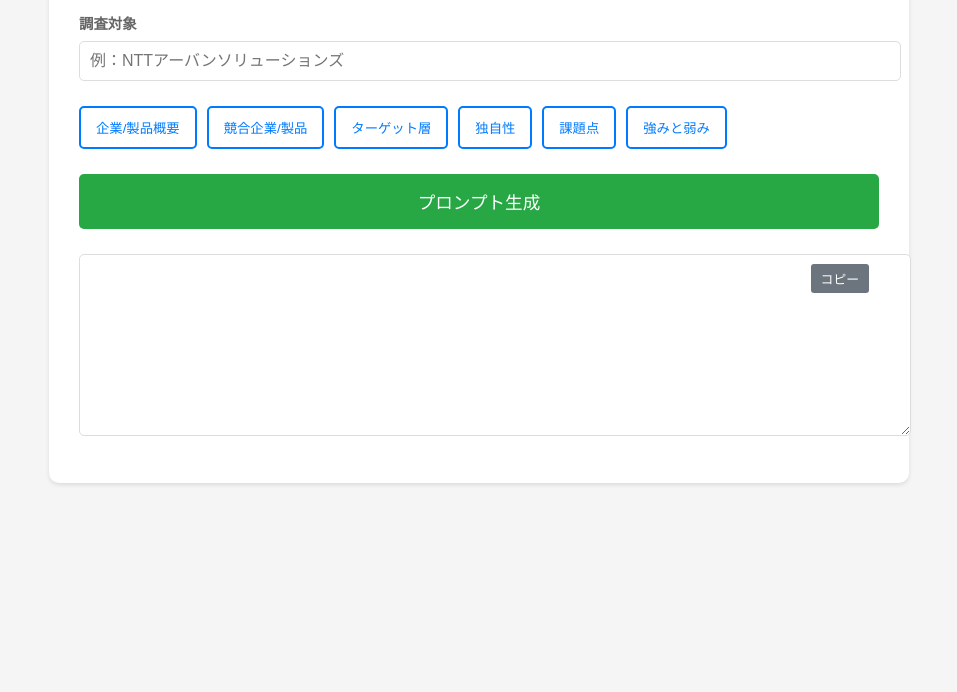
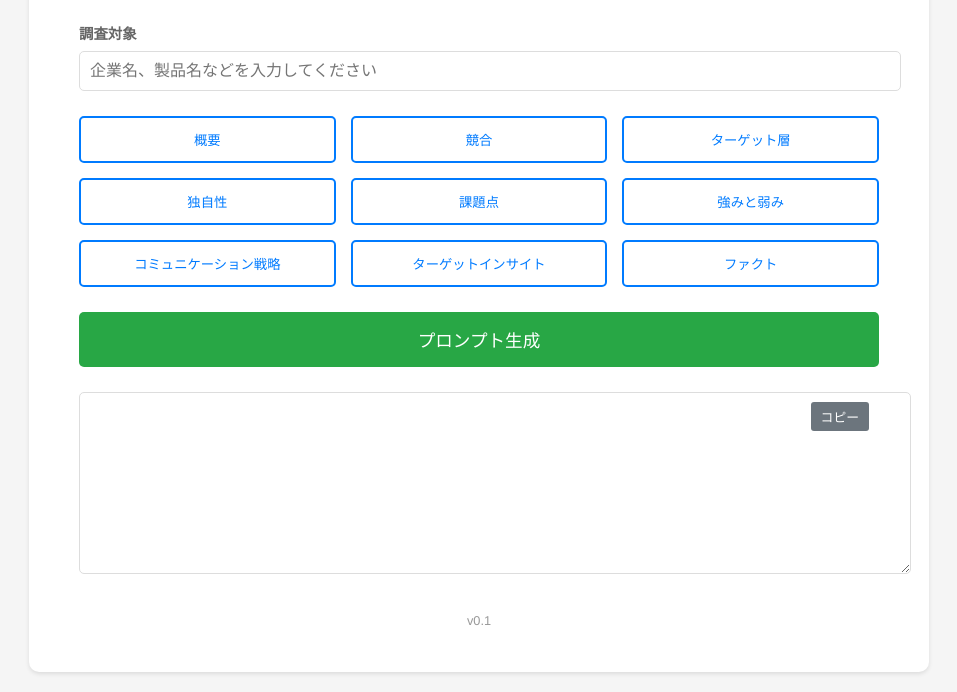
Before and after one commit to ykwe/prompt_alpha, a plain HTML site: page index.html in a window 1280 px wide. Shown: the part 140-832 px from the top of the page, without its empty margins (161-1118 px from the left). Before the commit the page ends 800 px from the top, so only its background shows below. Drawn offline with Linux system fonts and the light colour scheme.

Commit message:
UIの改善：パディング調整、ボタンレイアウト変更、編集可能なプロンプト、バージョン表示追加

```diff
--- a/index.html
+++ b/index.html
@@ -16,7 +16,7 @@
             max-width: 800px;
             margin: 0 auto;
             background-color: white;
-            padding: 30px;
+            padding: 40px 50px;
             border-radius: 10px;
             box-shadow: 0 2px 4px rgba(0,0,0,0.1);
         }
@@ -41,19 +41,21 @@
             font-size: 1em;
         }
         .button-group {
-            display: flex;
-            flex-wrap: wrap;
-            gap: 10px;
+            display: grid;
+            grid-template-columns: repeat(3, 1fr);
+            gap: 15px;
             margin-bottom: 25px;
         }
         .toggle-button {
-            padding: 10px 15px;
+            padding: 12px 15px;
             border: 2px solid #007bff;
             background-color: white;
             color: #007bff;
             border-radius: 5px;
             cursor: pointer;
             transition: all 0.3s ease;
+            width: 100%;
+            text-align: center;
         }
         .toggle-button.active {
             background-color: #007bff;
@@ -85,9 +87,10 @@
             border: 1px solid #ddd;
             border-radius: 5px;
             margin-bottom: 10px;
-            font-size: 0.9em;
+            font-size: 1.1em;
             line-height: 1.6;
             resize: vertical;
+            font-family: 'Monaco', 'Menlo', 'Ubuntu Mono', 'Consolas', monospace;
         }
         .copy-button {
             position: absolute;
@@ -104,6 +107,12 @@
         .copy-button:hover {
             background-color: #5a6268;
         }
+        .version {
+            text-align: center;
+            color: #999;
+            font-size: 0.8em;
+            margin-top: 20px;
+        }
     </style>
 </head>
 <body>
@@ -112,24 +121,29 @@
 
         <div class="input-section">
             <h2>調査対象</h2>
-            <input type="text" class="input-field" id="target" placeholder="例：NTTアーバンソリューションズ">
+            <input type="text" class="input-field" id="target" placeholder="企業名、製品名などを入力してください">
         </div>
 
         <div class="button-group">
-            <button class="toggle-button" data-type="企業/製品概要">企業/製品概要</button>
-            <button class="toggle-button" data-type="競合企業/製品">競合企業/製品</button>
+            <button class="toggle-button" data-type="概要">概要</button>
+            <button class="toggle-button" data-type="競合">競合</button>
             <button class="toggle-button" data-type="ターゲット層">ターゲット層</button>
             <button class="toggle-button" data-type="独自性">独自性</button>
             <button class="toggle-button" data-type="課題点">課題点</button>
             <button class="toggle-button" data-type="強みと弱み">強みと弱み</button>
+            <button class="toggle-button" data-type="コミュニケーション戦略">コミュニケーション戦略</button>
+            <button class="toggle-button" data-type="ターゲットインサイト">ターゲットインサイト</button>
+            <button class="toggle-button" data-type="ファクト">ファクト</button>
         </div>
 
         <button class="execute-button" id="generate">プロンプト生成</button>
 
         <div class="output-section">
-            <textarea class="output-area" id="output" readonly></textarea>
+            <textarea class="output-area" id="output"></textarea>
             <button class="copy-button" id="copy">コピー</button>
         </div>
+
+        <div class="version">v0.1</div>
     </div>
 
     <script>
```
